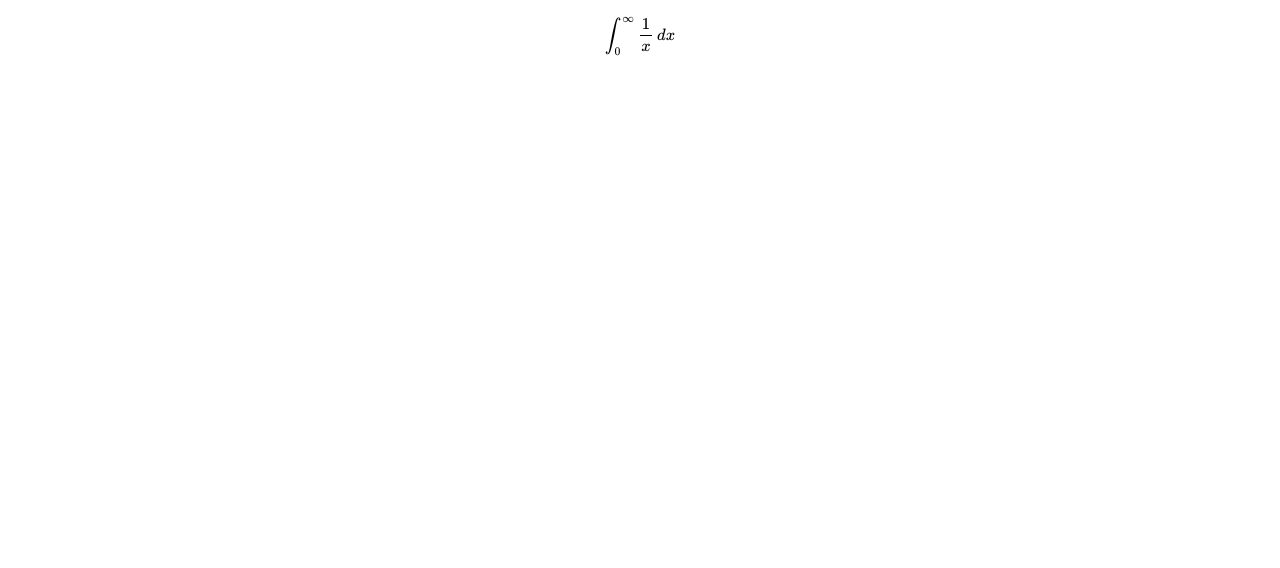
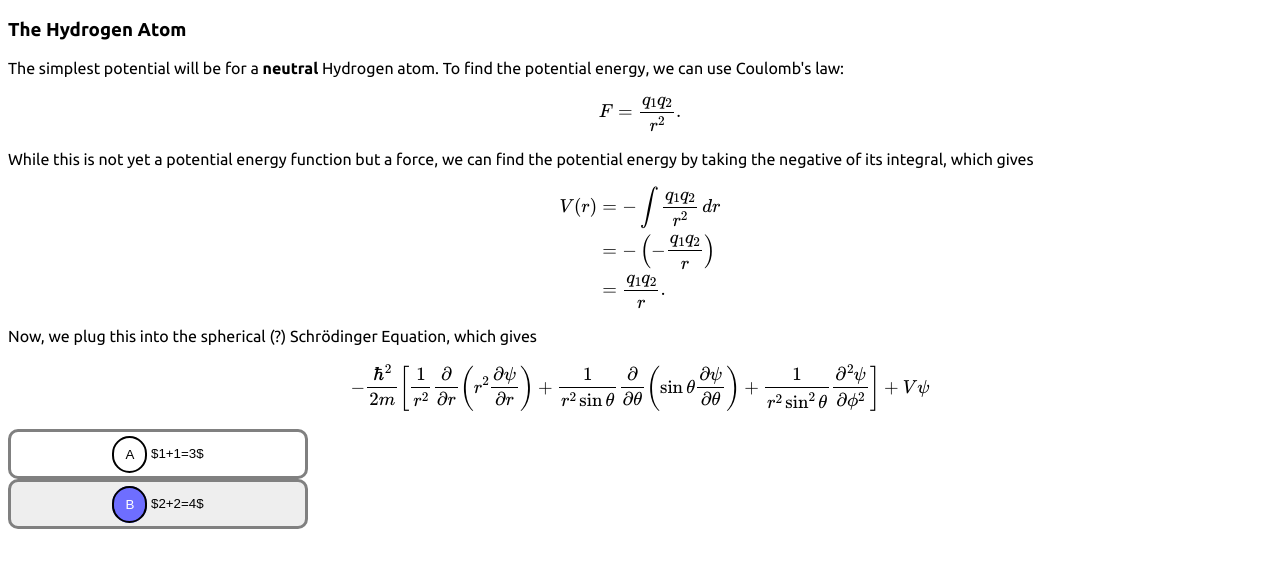
Before and after one commit to Physictype/hydrogen-atom, a plain HTML site: page index.html in a window 1280 px wide. Drawn offline with nearby package versions, Linux system fonts and the light colour scheme.

Commit message:
added quiz

```diff
--- a/index.html
+++ b/index.html
@@ -1,7 +1,36 @@
 <!DOCTYPE html>
 <html>
-    <script type="text/javascript" id="MathJax-script" async
-  src="https://cdn.jsdelivr.net/npm/mathjax@3/es5/tex-mml-chtml.js">
-</script>
-  $$\int_0^\infty \frac{1}{x}\,dx$$
+    <head>
+        <link rel="preconnect" href="https://fonts.googleapis.com">
+        <link rel="preconnect" href="https://fonts.gstatic.com" crossorigin>
+        <link href="https://fonts.googleapis.com/css2?family=Ubuntu:ital,wght@0,400;0,700;1,400;1,700&display=swap" rel="stylesheet">
+        <link rel="stylesheet" href="style.css">
+    </head>
+    <body>
+        <h3>The Hydrogen Atom</h3>
+        The simplest potential will be for a <b>neutral</b> Hydrogen atom. To find the potential energy, we can use Coulomb's law:
+        $$F=\frac{q_1q_2}{r^2}.$$
+        While this is not yet a potential energy function but a force, we can find the potential energy by taking the negative of its integral, which gives
+        $$\begin{align*}
+            V(r)&=-\int\frac{q_1q_2}{r^2}\,dr\\
+            &=-\left(-\frac{q_1q_2}{r}\right)\\
+            &=\frac{q_1q_2}{r}.
+        \end{align*}$$
+        Now, we plug this into the spherical (<a>?</a>) Schrödinger Equation, which gives
+        $$\begin{align*}
+            -\frac{\hbar^{2}}{2 m}\left[\frac{1}{r^{2}} \frac{\partial}{\partial r}\left(r^{2} \frac{\partial \psi}{\partial r}\right)+\frac{1}{r^{2} \sin \theta} \frac{\partial}{\partial \theta}\left(\sin \theta \frac{\partial \psi}{\partial \theta}\right)+\frac{1}{r^{2} \sin ^{2} \theta} \frac{\partial^{2} \psi}{\partial \phi^{2}}\right]+V\psi
+        \end{align*}$$
+        <div class="quiz">
+            <button class="quizButton">
+                <span class="optionName">A</span> $1+1=3$
+            </button>
+            <button class="quizButton selected">
+                <span class="optionName">B</span> $2+2=4$
+            </button>
+        </div>
+        <script type="text/javascript" id="MathJax-script" async
+            src="https://cdn.jsdelivr.net/npm/mathjax@3/es5/tex-mml-chtml.js">
+        </script>
+        <script src="quiz.js"></script>
+    </body>
 </html>
--- /dev/null
+++ b/quiz.js
@@ -0,0 +1,19 @@
+let quizzes = document.getElementsByClassName("quiz")
+for (let i = 0; i < quizzes.length; i++) {
+    let quiz = quizzes[i];
+    let options = quiz.children;
+    for (let j = 0; j < options.length; j++) {
+        options[j].onclick = () => {
+            if (options[j].className == "quizButton selected") {
+                options[j].className = "quizButton";
+            } else {
+                options[j].className = "quizButton selected";
+                for (let k = 0; k < options.length; k++) {
+                    if (k!=j) {
+                        options[k].className = "quizButton";
+                    }
+                }
+            }
+        }
+    }
+}
--- /dev/null
+++ b/style.css
@@ -0,0 +1,36 @@
+html {
+    font-family: 'Ubuntu', sans-serif;
+}
+
+.quiz {
+
+}
+.quizButton {
+    display: block;
+    background-color: white;
+    border: grey solid;
+    border-radius: 10px;
+    height: 50px;
+    width: 300px;
+    aspect-ratio: 1;
+}
+.optionName {
+    vertical-align: middle;
+    line-height: normal;
+    padding: 9px 11px 9px 11px;
+    width: 30px;
+    aspect-ratio: 1;
+    border-radius: 30px;
+    border: 2px black solid;
+    text-align: center;
+}
+.quizButton:hover {
+    background-color: #eeeeee;
+}
+.selected {
+    background-color: #eeeeee;
+}
+.selected > .optionName {
+    background-color: #6e6eff;
+    color: white;
+}
```
